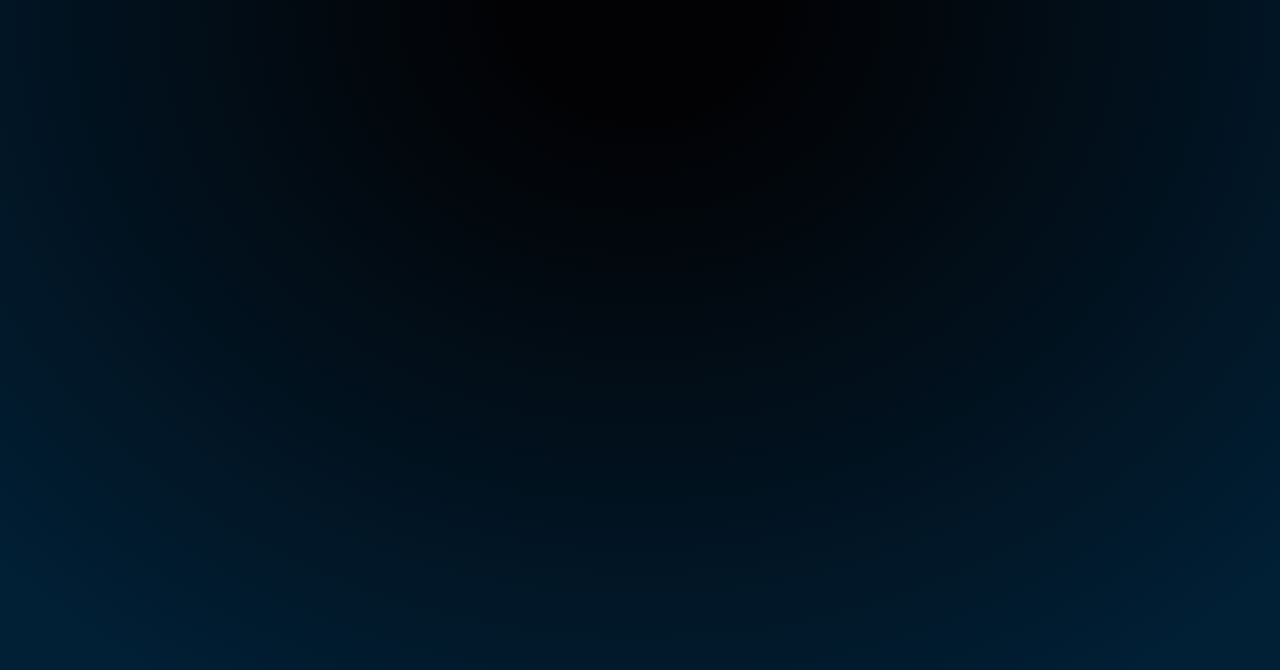
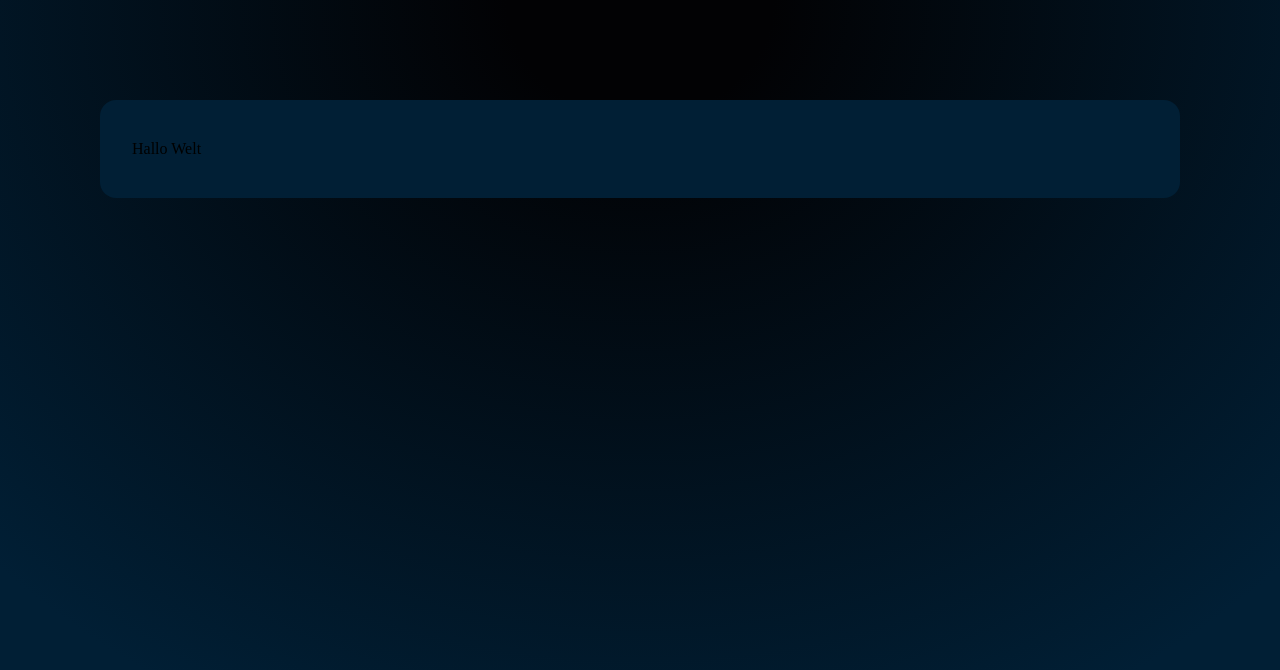
Before and after one commit to cebebo/vuejs-stock-dashboard, a Vue app: page / in a window 1280 px wide. Shown: the top 670 px of the page. Built offline with nearby package versions, Linux system fonts and the light colour scheme.

Commit message:
created first component

```diff
--- a/src/App.vue
+++ b/src/App.vue
@@ -1,15 +1,18 @@
 <template>
-  <div id="app">
-
-  </div>
+  <BaseCard>
+    <p>Hallo Welt</p>
+  </BaseCard>
 </template>
 
 <script>
 
+
+import BaseCard from "./components/BaseCard.vue";
+
 export default {
   name: 'App',
   components: {
-
+    BaseCard
   }
 }
 </script>
@@ -23,5 +26,7 @@ body {
   background: radial-gradient(71.11% 100% at 50% 0%, #020204 14.6%, #011F35 100%);
   width: 100vw;
   min-height: 100vh;
+  padding: 100px;
+  box-sizing: border-box;
 }
 </style>
--- /dev/null
+++ b/src/components/BaseCard.vue
@@ -0,0 +1,19 @@
+<template>
+    <div class="base-card">
+      <slot></slot>  <!-- Hier kann benutzerdefinierter HTML-Code eingefügt werden -->
+    </div>
+  </template>
+
+  <script>
+  export default {
+    name: 'BaseCard',
+  }
+  </script>
+
+  <style scoped>
+  .base-card {
+    background-color: #011F35;
+    border-radius: 16px;
+    padding: 24px 32px;
+  }
+  </style>
```
